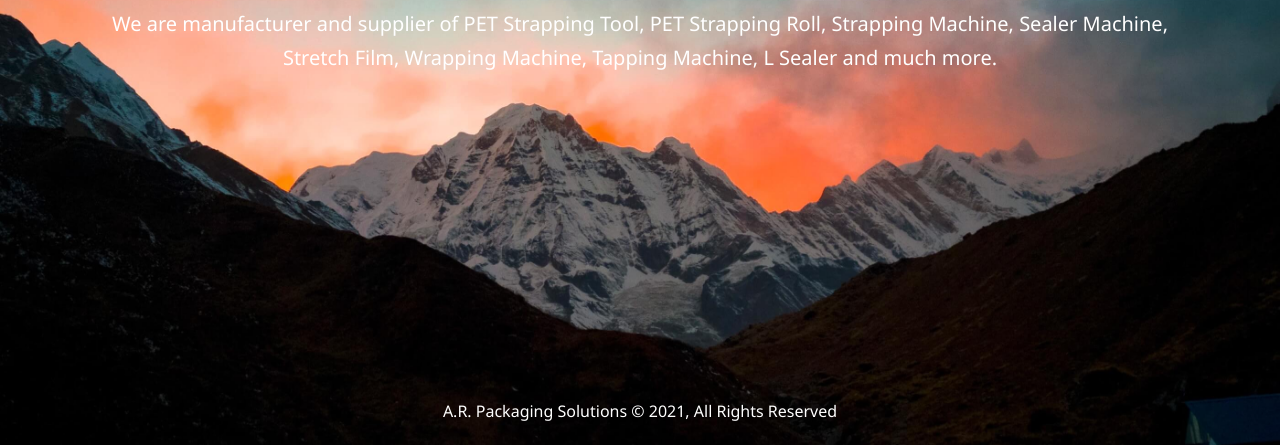
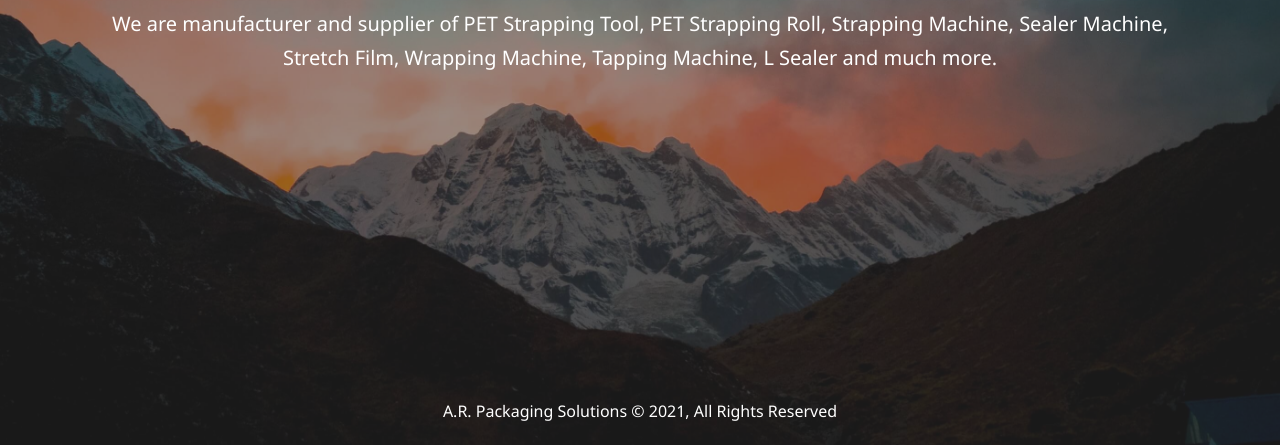
Before and after one commit to abhishek-baliyan-code/A.R.-Packaging-Solutions, a plain HTML site: page index.html in a window 1280 px wide. Shown: the part 355-800 px from the top of the page. Drawn offline with Linux system fonts and the light colour scheme.

Commit message:
Background Opacity

```diff
--- a/assets/css/style.css
+++ b/assets/css/style.css
@@ -11,6 +11,8 @@ html {
 
 body {
 	font-size: 1.6rem;
+	background: #333;
+	color: #fff;
 }
 
 html,
@@ -51,14 +53,27 @@ p {
 }
 
 /* Body */
-body {
-	background: url("../images/bg.jpg") no-repeat center center/cover;
-	height: 100vh;
-
+body > div {
 	display: flex;
 	flex-flow: column nowrap;
 	justify-content: space-between;
+	height: 100vh;
+	z-index: 1;
 }
+
+body > div:before {
+	content: '';
+	background: url("../images/bg.jpg")
+	no-repeat center center/cover;
+	opacity: 0.5;
+	position: absolute;
+	top: 0;
+	left: 0;
+	width: 100%;
+	height: 100%;
+	z-index: -2;
+}
+
 
 .flx-item {
 	flex: 1;
--- a/index.html
+++ b/index.html
@@ -27,6 +27,7 @@
 		/>
 	</head>
 	<body>
+		<div>
 			<header class="flx-item">
 				<nav id="navbar">
 					<div class="container">
@@ -53,5 +54,6 @@
 			<footer class="flx-item" id="main-footer">
 				<p>A.R. Packaging Solutions &copy; 2021, All Rights Reserved</p>
 			</footer>
+		</div>
 	</body>
 </html>
```
Lines whose indentation alone changed are shown as unchanged.
